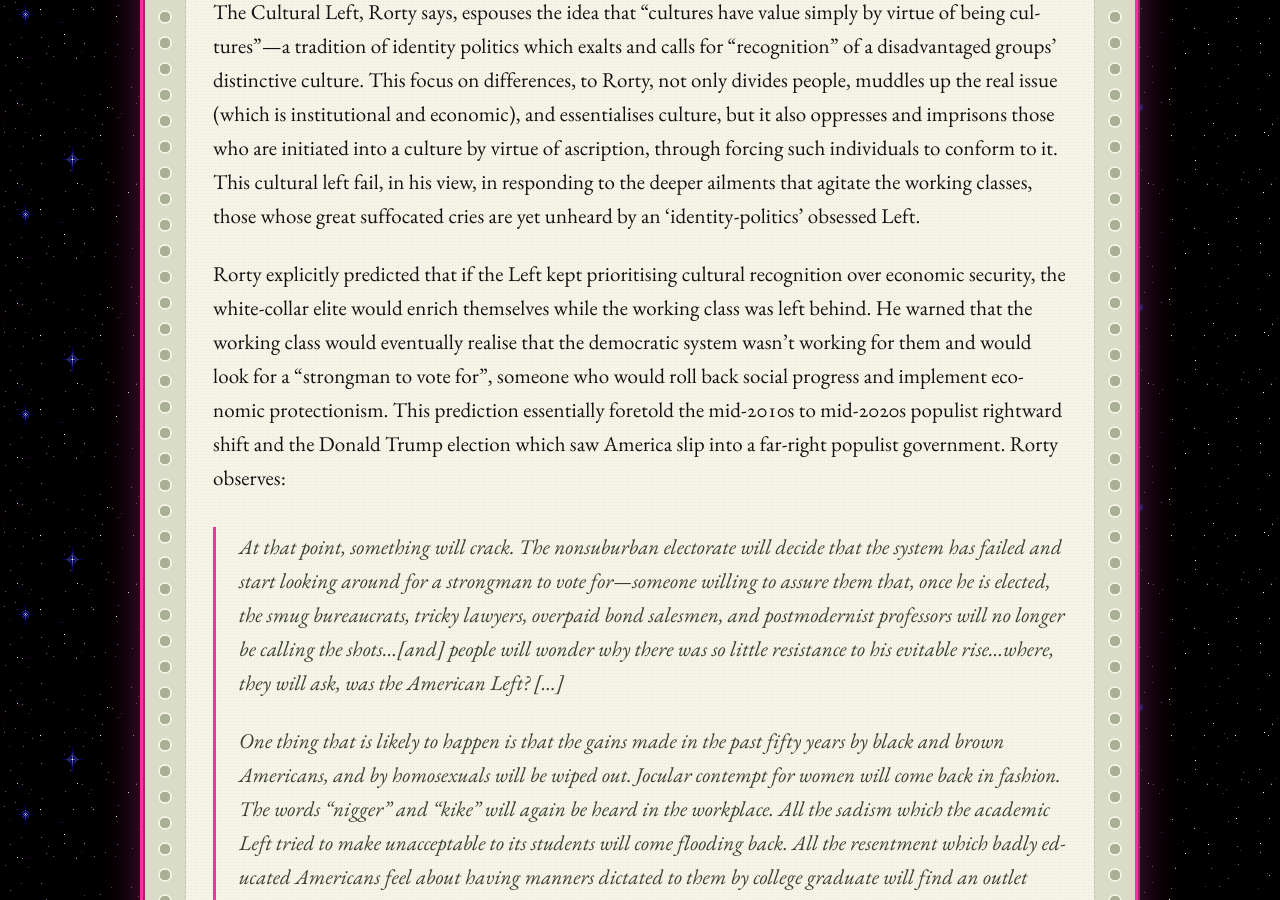
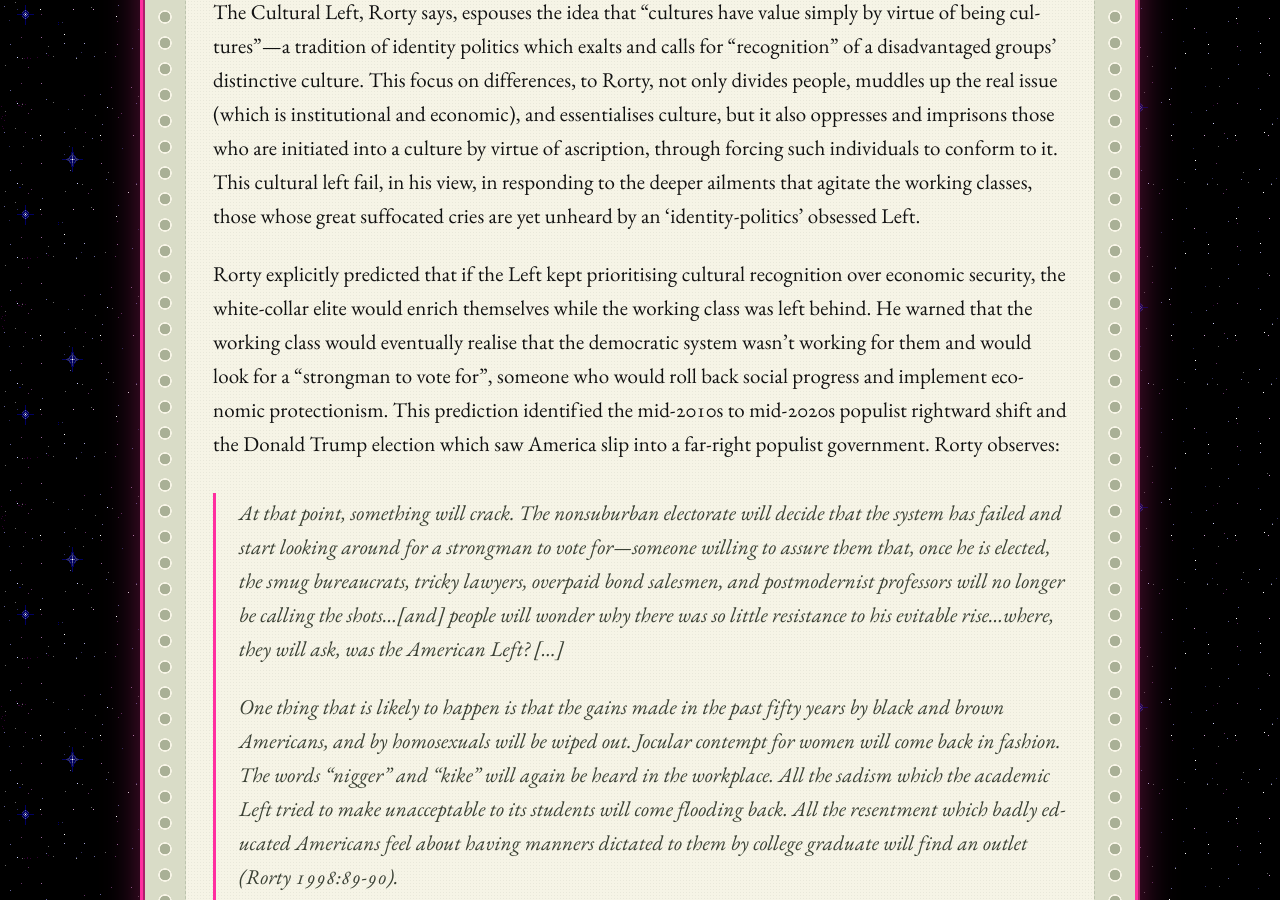
Before and after one commit to Catofminerva/Catofminerva.github.io, a Jekyll site: the page built from _posts/2020-04-13-rorty.md, in a window 1280 px wide and 900 px high, scrolled down 6625 px. Built offline with Jekyll 4.4.1, drawn with Linux system fonts in a browser that asks for light colours; comment, search, counter and statistics services are not loaded.

Commit message:
Update 2020-04-13-rorty.md

```diff
--- a/_posts/2020-04-13-rorty.md
+++ b/_posts/2020-04-13-rorty.md
@@ -46,7 +46,7 @@
 
 The Cultural Left, Rorty says, espouses the idea that "cultures have value simply by virtue of being cultures"—a tradition of identity politics which exalts and calls for "recognition" of a disadvantaged groups' distinctive culture. This focus on differences, to Rorty, not only divides people, muddles up the real issue (which is institutional and economic), and essentialises culture, but it also oppresses and imprisons those who are initiated into a culture by virtue of ascription, through forcing such individuals to conform to it. This cultural left fail, in his view, in responding to the deeper ailments that agitate the working classes, those whose great suffocated cries are yet unheard by an 'identity-politics' obsessed Left.
 
-Rorty explicitly predicted that if the Left kept prioritising cultural recognition over economic security, the white-collar elite would enrich themselves while the working class was left behind. He warned that the working class would eventually realise that the democratic system wasn't working for them and would look for a "strongman to vote for", someone who would roll back social progress and implement economic protectionism. This prediction essentially foretold the mid-2010s to mid-2020s populist rightward shift and the Donald Trump election which saw America slip into a far-right populist government. Rorty observes:
+Rorty explicitly predicted that if the Left kept prioritising cultural recognition over economic security, the white-collar elite would enrich themselves while the working class was left behind. He warned that the working class would eventually realise that the democratic system wasn't working for them and would look for a "strongman to vote for", someone who would roll back social progress and implement economic protectionism. This prediction identified the mid-2010s to mid-2020s populist rightward shift and the Donald Trump election which saw America slip into a far-right populist government. Rorty observes:
 
 > At that point, something will crack. The nonsuburban electorate will decide that the system has failed and start looking around for a strongman to vote for—someone willing to assure them that, once he is elected, the smug bureaucrats, tricky lawyers, overpaid bond salesmen, and postmodernist professors will no longer be calling the shots…[and] people will wonder why there was so little resistance to his evitable rise...where, they will ask, was the American Left? […]
 >
```
